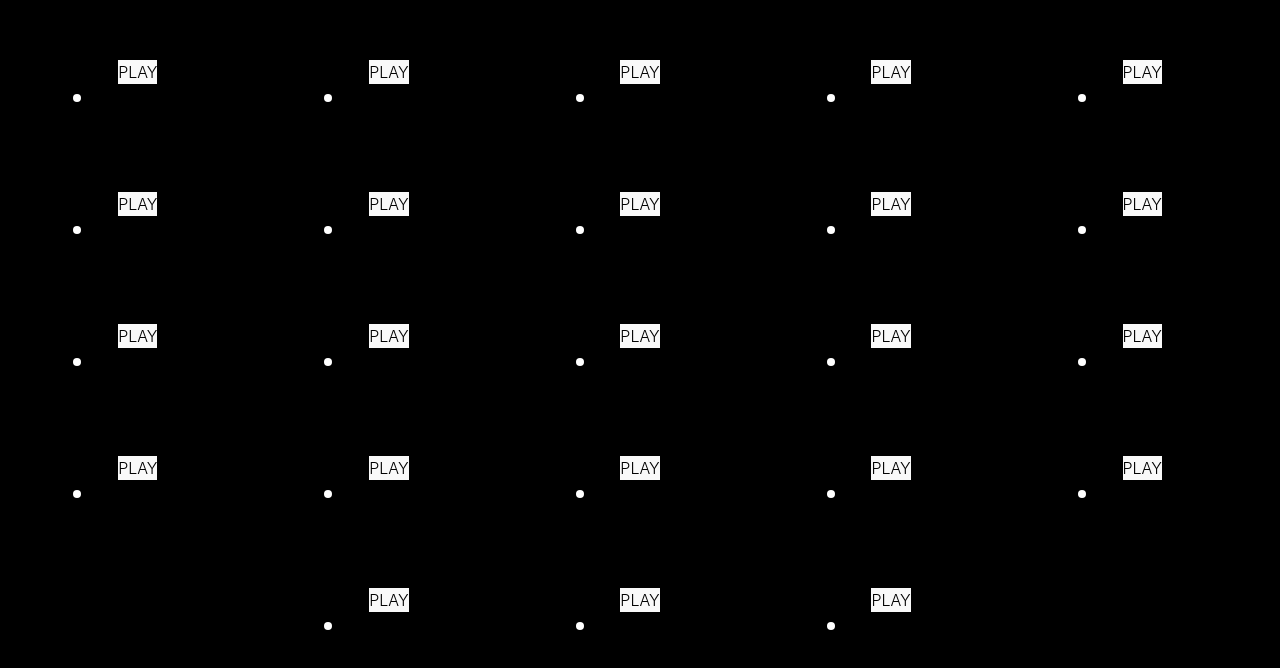
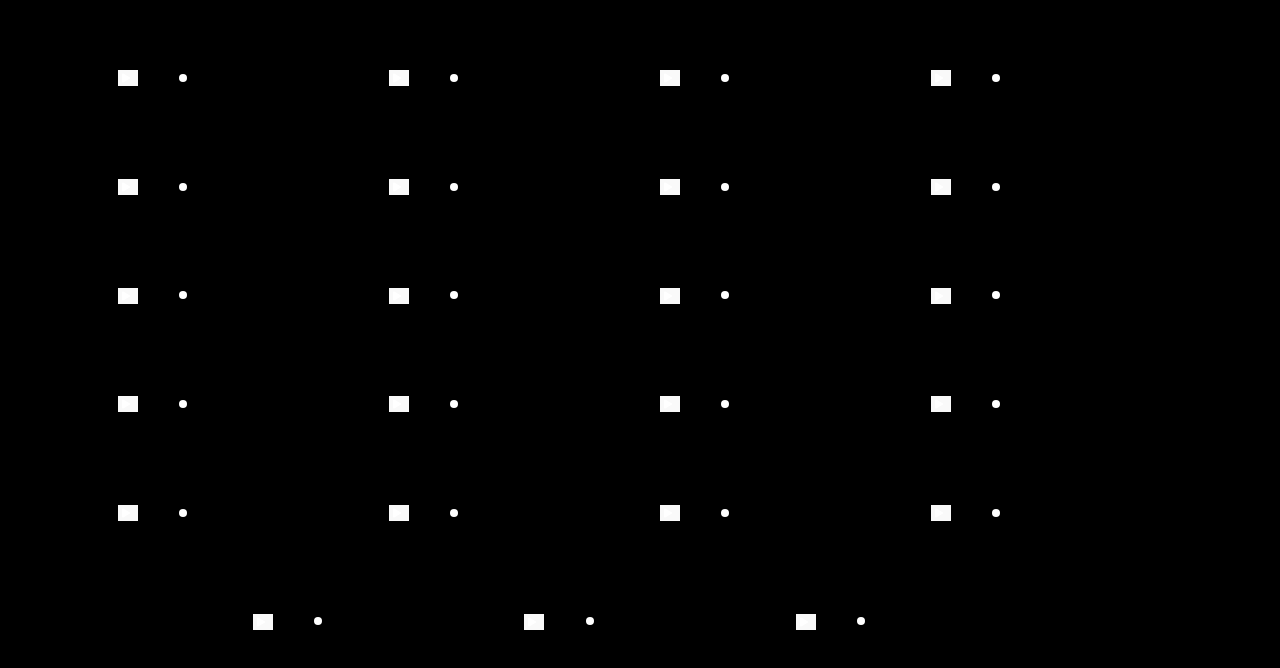
Before and after one commit to actuallyitsnathaniel/sahil-site-fe, a React (Vite) app: page / in a window 1280 px wide. Shown: the part 1748-2416 px from the top of the page. Built offline with nearby package versions, Linux system fonts and the light colour scheme; what tailwind-clip-path would draw is missing.

Commit message:
better audio controls styling

```diff
--- a/src/components/audio-track-player/index.jsx
+++ b/src/components/audio-track-player/index.jsx
@@ -1,7 +1,10 @@
 import React, { useState, useRef } from "react";
 import { PropTypes } from "prop-types";
+
 import { HandlePlayback } from "./playback";
 import ProgressBar from "./progress-bar";
+import Play from "../../assets/images/icons/audio-player/play.svg";
+import Pause from "../../assets/images/icons/audio-player/pause.svg";
 
 const AudioTrack = (props) => {
   const [timeProgress, setTimeProgress] = useState(0);
@@ -23,8 +26,16 @@ const AudioTrack = (props) => {
       ) : (
         <p className="font-light text-sm">(Original)</p>
       )}
-      <button onClick={() => HandlePlayback(props)}>
-        {props.currentTrack == props.index ? "PAUSE" : "PLAY"}
+      <div id="controls" className="flex flex-row align-middle ">
+        <button
+          className="flex h-4 w-5 mt-1.5"
+          onClick={() => HandlePlayback(props)}
+        >
+          {props.currentTrack == props.index ? (
+            <img src={Pause} className="" alt="audio-pause" />
+          ) : (
+            <img src={Play} alt="audio-play" />
+          )}
           <audio
             src={props.src}
             ref={audioRef}
@@ -41,6 +52,7 @@ const AudioTrack = (props) => {
             duration,
           }}
         />
+      </div>
     </div>
   );
 };
```
Also changed, not shown: src/assets/images/icons/audio-player/pause.svg (added), src/assets/images/icons/audio-player/play.svg (added). Lines whose indentation alone changed are shown as unchanged.
